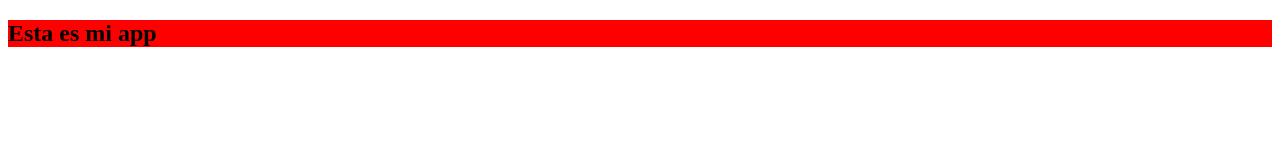
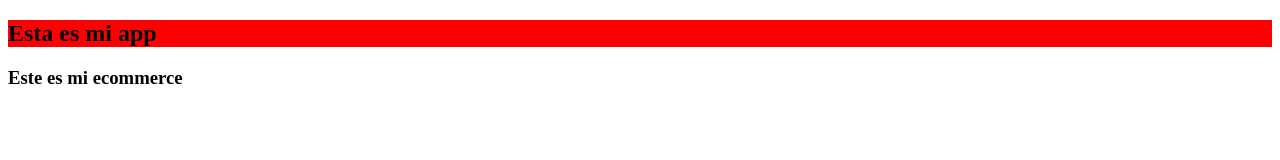
Before and after one commit to jorgeduje/prueba-primer-repo, a plain HTML site: page index.html in a window 1280 px wide. Drawn offline with Linux system fonts and the light colour scheme.

Commit message:
se agrega algo

```diff
--- a/index.html
+++ b/index.html
@@ -8,5 +8,6 @@
   </head>
   <body>
     <h2>Esta es mi app</h2>
+    <h3>Este es mi ecommerce</h3>
   </body>
 </html>
```
